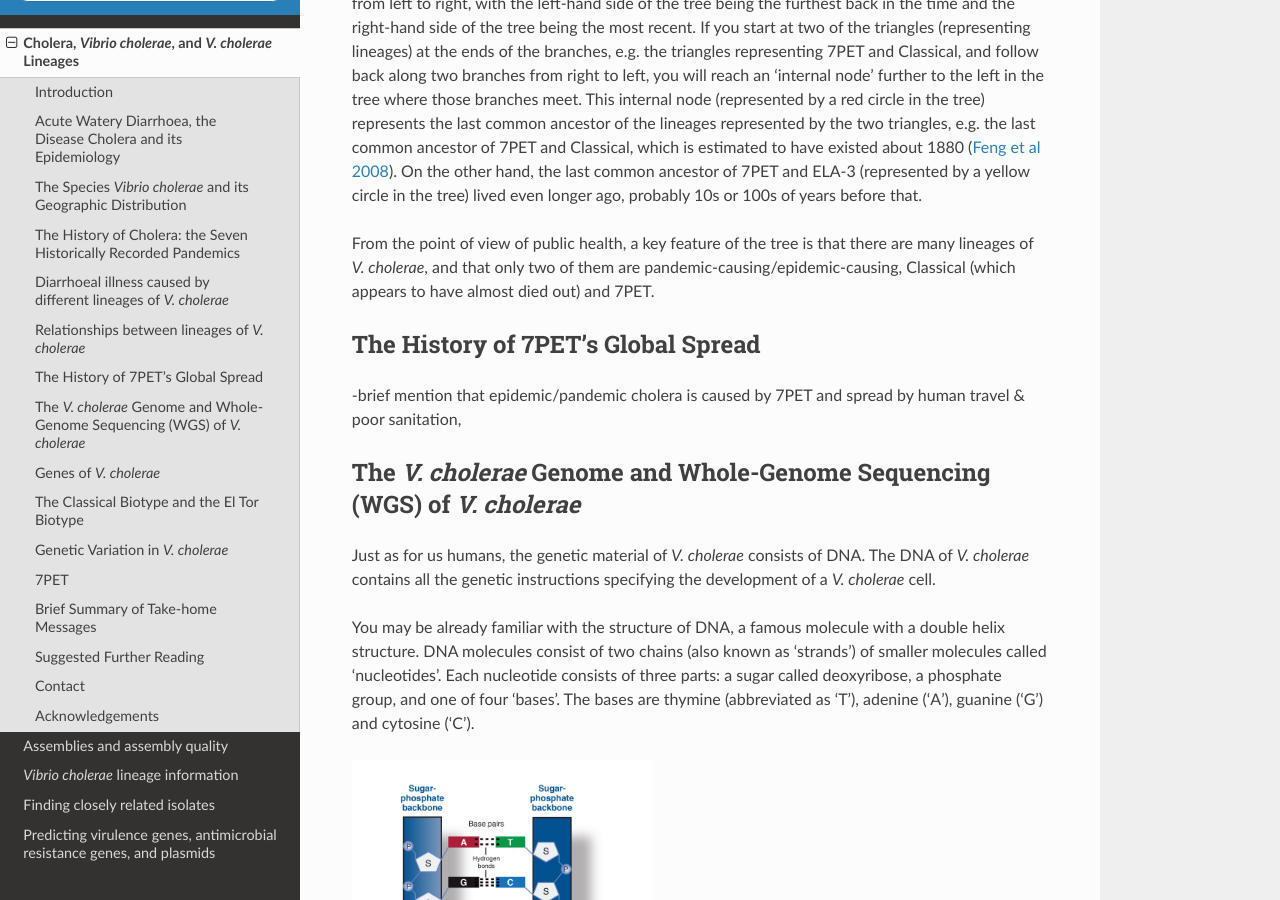
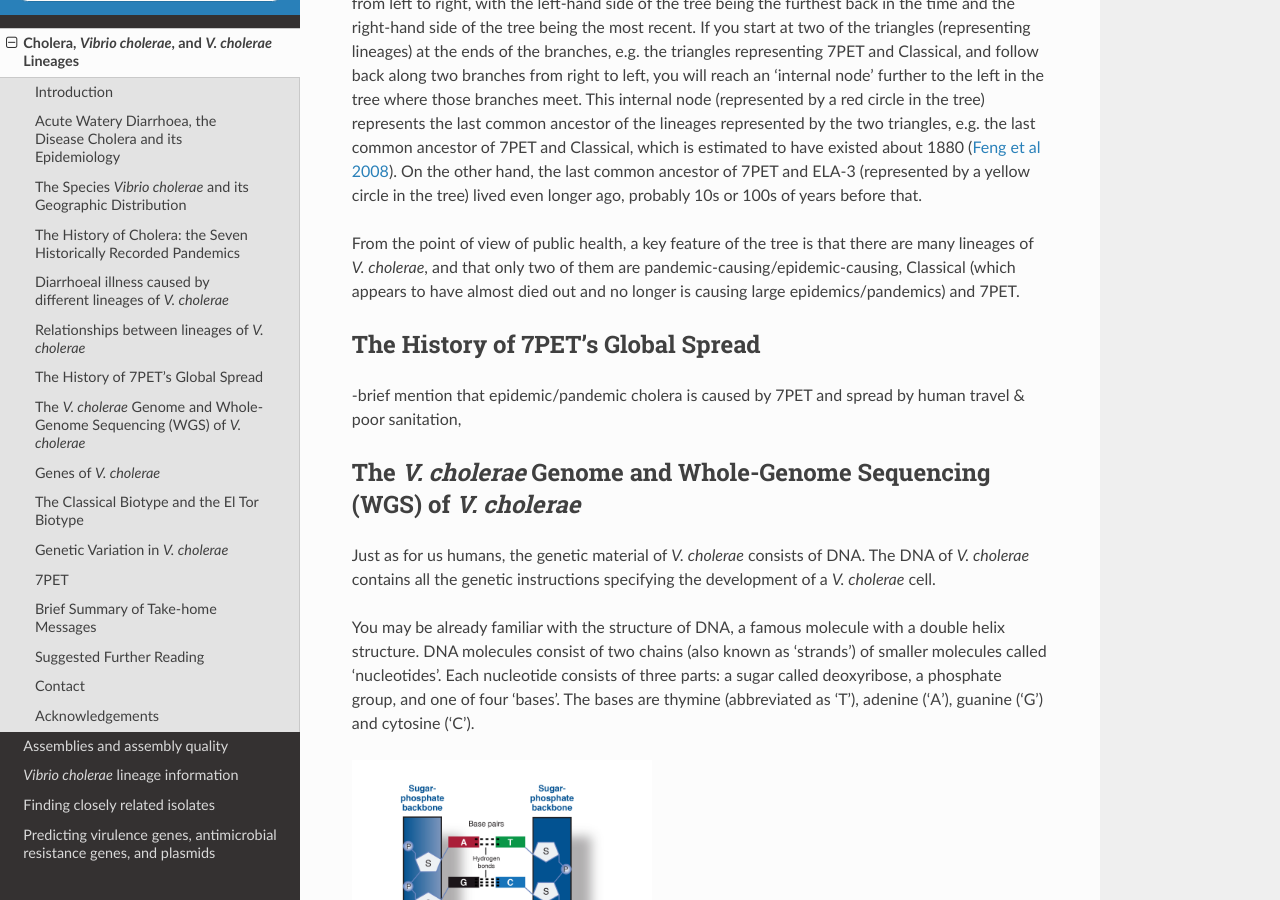
Before and after one commit to avrilcoghlan/cholerabook, a Sphinx documentation site: the page built from docs/source/vibriogenomes.rst, in a window 1280 px wide and 900 px high, scrolled down 8620 px. Built offline with Sphinx 7.4.7 and the Read the Docs theme 2.0.0, drawn with Linux system fonts in a browser that asks for light colours.

Commit message:
Update vibriogenomes.rst

```diff
--- a/docs/source/vibriogenomes.rst
+++ b/docs/source/vibriogenomes.rst
@@ -198,7 +198,8 @@
 .. _Feng et al 2008: https://pubmed.ncbi.nlm.nih.gov/19115014/
 
 From the point of view of public health, a key feature of the tree is that there are many lineages of *V. cholerae*, and that
-only two of them are pandemic-causing/epidemic-causing, Classical (which appears to have almost died out) and 7PET.
+only two of them are pandemic-causing/epidemic-causing, Classical (which appears to have almost died out and no longer
+is causing large epidemics/pandemics) and 7PET.
 
 The History of 7PET's Global Spread
 -----------------------------------
```
